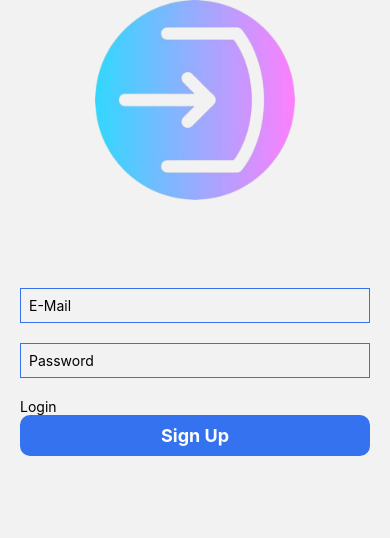
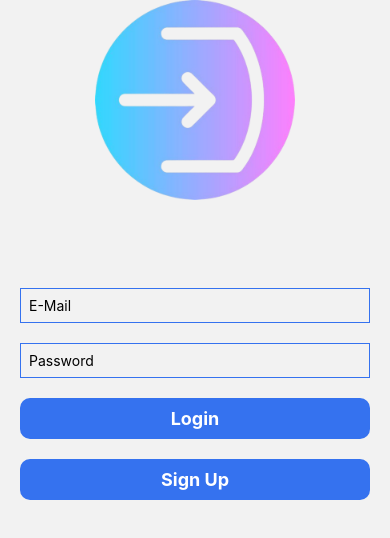
Before and after one commit to erenavar/login-logout-application-with-firebase, a React Native app: screen /Login in a window 390 px wide. Shown: the top 538 px of the page. Built offline with nearby package versions, Linux system fonts and the light colour scheme; no server answers.

Commit message:
add logout button and function

```diff
--- a/src/screens/LoginScreen.tsx
+++ b/src/screens/LoginScreen.tsx
@@ -56,10 +56,8 @@ const LoginScreen: FC<Props> = ({ navigation }) => {
             <View style={styles.inputContainer}>
                 <Input value={email} onChangeText={setEmail} placeholder='E-Mail' autoCapitalize='none' />
                 <Input value={password} onChangeText={setPassword} placeholder='Password' secureTextEntry />
-                <Pressable style={styles.btn} onPress={login}>
-                    <Text style={styles.btnText}>Login</Text>
-                </Pressable>
-                <Button title='Sign Up' />
+                <Button title='Login' onPress={login} />
+                <Button title='Sign Up' onPress={register} />
 
             </View>
             {loading && <ActivityIndicator />}
--- a/src/screens/ProfileScreen.tsx
+++ b/src/screens/ProfileScreen.tsx
@@ -2,17 +2,26 @@ import { StyleSheet, Text, View } from 'react-native'
 import React, { FC } from 'react'
 import { NativeStackScreenProps } from '@react-navigation/native-stack';
 import { RootStackParamList } from '../navigation/types';
+import Button from '../components/Button';
+import { signOut } from 'firebase/auth';
+import { auth } from '../../firebaseConfig';
 
 type Props = NativeStackScreenProps<RootStackParamList, 'Profile'>;
 
 const ProfileScreen: FC<Props> = () => {
+  const logOut = () => {
+    signOut(auth)
+  }
   return (
-    <View>
+    <View style={styles.container}>
       <Text>ProfileScreen</Text>
+      <Button title='Log Out' onPress={logOut} />
     </View>
   )
 }
 
 export default ProfileScreen;
 
-const styles = StyleSheet.create({})
+const styles = StyleSheet.create({
+  container: { flex: 1, padding: 20 }
+})
```
